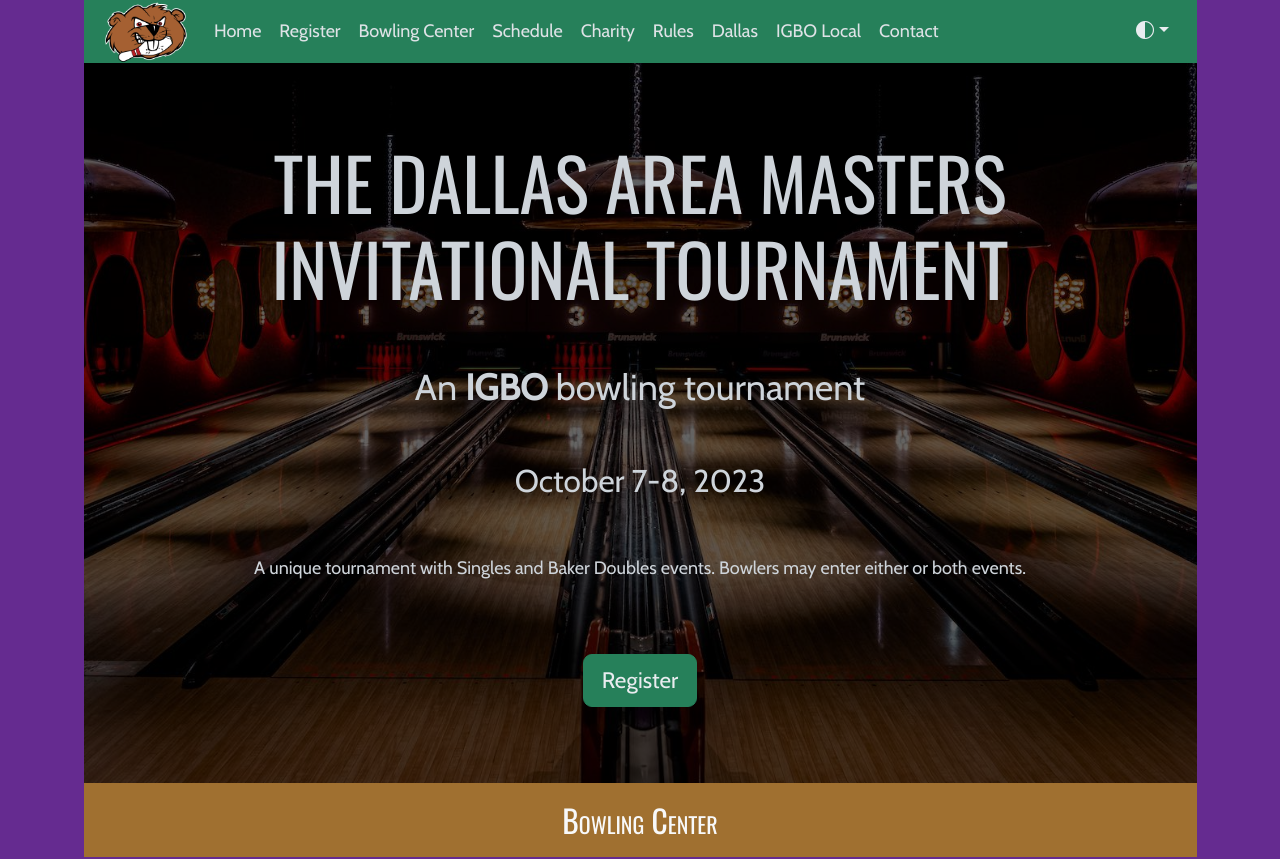
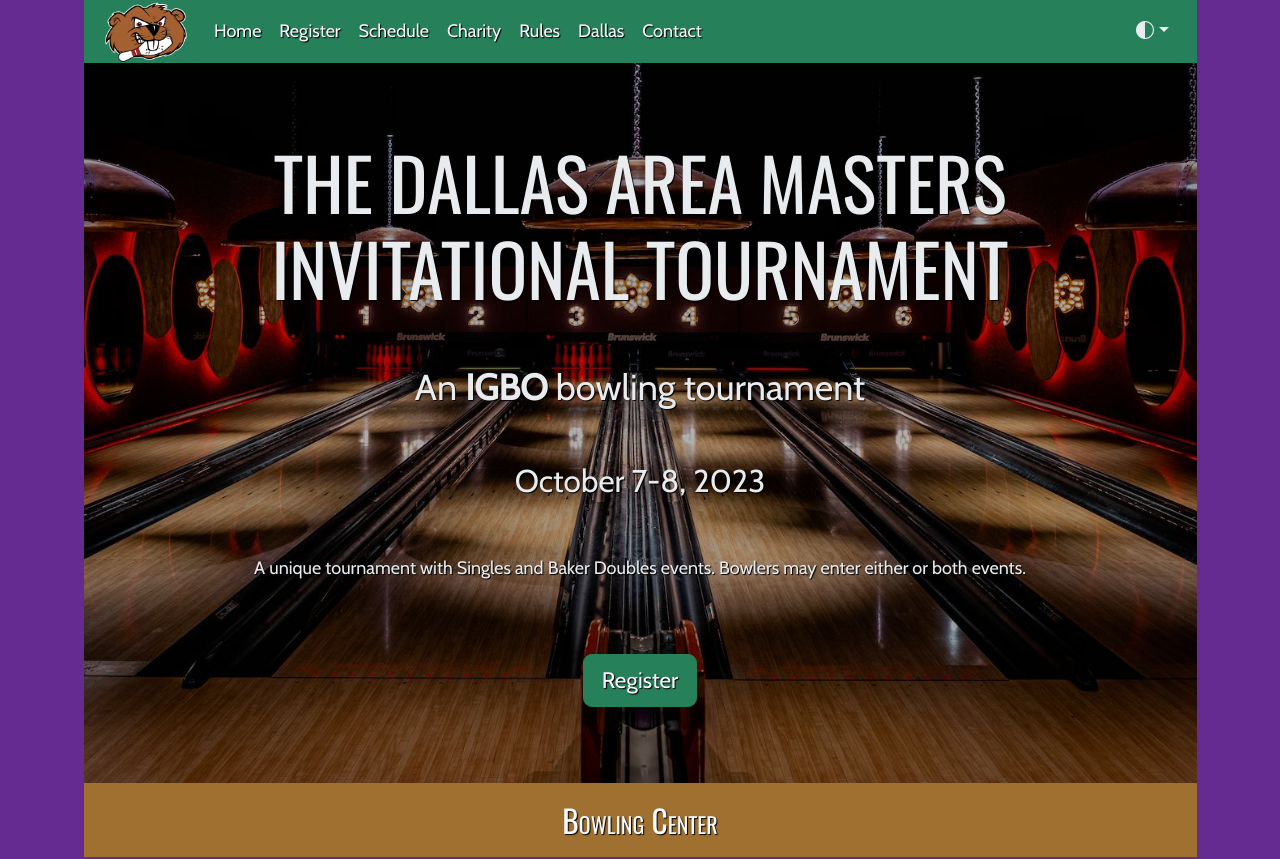
Before and after one commit to st33b/damit-nextjs, a Next.js app: page / in a window 1280 px wide. Shown: the top 859 px of the page. Built offline with nearby package versions, Linux system fonts and the light colour scheme.

Commit message:
minor ui updates (#8)
* minor ui updates

* oh delia, lighten up

```diff
--- a/src/components/dallas.js
+++ b/src/components/dallas.js
@@ -20,8 +20,8 @@ const Dallas = ({full}) => {
       </h3>
 
       <div className={styles.JumboImage}>
-        <div className={`${styles.BackgroundColor} ${styles.DowntownDaytimeColor}`}/>
-        <div className={`${styles.BackgroundImage} ${styles.DowntownDaytimeImage}`}/>
+        <div className={`${styles.DowntownDaytimeColor}`}/>
+        <div className={`${styles.DowntownDaytimeImage}`}/>
       </div>
       <div className={`${styles.Credit}`}>
         Image via{' '}
@@ -100,7 +100,7 @@ const Dallas = ({full}) => {
               <Image src={bigTex}
                      alt={'Big Tex'}
                      className={`${styles.Img}`}
-                     sizes={'(max-width: 575px) 95vw, (max-width: 767px) 50vw, (max-width: 1399px) 33vw'}
+                     sizes={'(max-width: 575px) 95vw, (min-width: 768px) 50vw, (min-width: 992px) 33vw'}
               />
             </div>
             <div className={`${styles.Credit}`}>
--- a/src/components/dallas.module.scss
+++ b/src/components/dallas.module.scss
@@ -1,24 +1,4 @@
 .Dallas {
-  .BackgroundColor {
-    position: absolute;
-    left: 0;
-    right: 0;
-    top: 0;
-    bottom: 0;
-    z-index: -1;
-    opacity: 0.3;
-  }
-  .BackgroundImage {
-    position: absolute;
-    left: 0;
-    right: 0;
-    top: 0;
-    bottom: 0;
-    z-index: -2 ;
-    background-repeat: no-repeat;
-    background-position: 0 25%;
-    background-size: cover;
-  }
   .JumboImage {
     position: relative;
     margin-bottom: 0.25rem;
@@ -32,14 +12,31 @@
     }
 
     .DowntownDaytimeColor {
+      position: absolute;
+      left: 0;
+      right: 0;
+      top: 0;
+      bottom: 0;
+      z-index: -1;
       background-color: transparent;
 
       [data-bs-theme='dark'] & {
+        opacity: 0.1;
         background-color: black;
       }
     }
 
     .DowntownDaytimeImage {
+      position: absolute;
+      left: 0;
+      right: 0;
+      top: 0;
+      bottom: 0;
+      z-index: -2 ;
+      background-repeat: no-repeat;
+      background-position: 0 25%;
+      background-size: cover;
+
       background-image: url('../images/dallas/downtown-daytime-750w.jpeg');
       @media (min-width: 768px) {
         background-image: url('../images/dallas/downtown-daytime.jpeg');
--- a/src/components/hero.module.scss
+++ b/src/components/hero.module.scss
@@ -8,9 +8,9 @@
     margin-right: 1.5rem;
     padding-bottom: 2.5rem;
 
-    color: var(--damit-gray-400);
+    color: var(--damit-gray-200);
     [data-bs-theme='dark'] & {
-      color: var(--damit-gray-500);
+      color: var(--damit-gray-400);
     }
 
     h1 {
@@ -43,10 +43,10 @@
     bottom: 0;
     z-index: -1;
     background-color: black;
-    opacity: 0.6;
+    opacity: 0.3;
 
     [data-bs-theme='dark'] & {
-      opacity: 0.75;
+      opacity: 0.5;
     }
   }
   .BackgroundImage {
--- a/src/components/layouts/layout.js
+++ b/src/components/layouts/layout.js
@@ -6,7 +6,7 @@ import Footer from "./footer";
 export default function RootLayout({ children }) {
   return (
     <ThemeContextProvider>
-      <div className={`container-md gx-0 gx-md-4`}>
+      <div className={`container-lg gx-0 gx-md-4`}>
         <Header/>
         <Navigation/>
 
--- a/src/components/layouts/navigation.js
+++ b/src/components/layouts/navigation.js
@@ -29,19 +29,18 @@ const Navigation = () => {
                   Home
                 </Link>
               </li>
-              <li className={`nav-item`} title={'Registration is not yet open'}>
+              <li className={`nav-item`} title={'Registration is open'}>
                 <a className={`nav-link`}
                    href={'https://www.tourn.io/tournaments/damit-2023'}
-                   onClick={() => {}}
                 >
                   Register
                 </a>
               </li>
-              <li className={`nav-item`}>
-                <Link className={`nav-link`} href={'/#location'}>
-                  Bowling Center
-                </Link>
-              </li>
+              {/*<li className={`nav-item`}>*/}
+              {/*  <Link className={`nav-link`} href={'/#location'}>*/}
+              {/*    Bowling Center*/}
+              {/*  </Link>*/}
+              {/*</li>*/}
               <li className={`nav-item`}>
                 <Link className={`nav-link`} href={'/#schedule'}>
                   Schedule
@@ -62,11 +61,11 @@ const Navigation = () => {
                   Dallas
                 </Link>
               </li>
-              <li className={`nav-item`}>
-                <Link className={`nav-link`} href={'/#igbo-local'}>
-                  IGBO Local
-                </Link>
-              </li>
+              {/*<li className={`nav-item`}>*/}
+              {/*  <Link className={`nav-link`} href={'/#igbo-local'}>*/}
+              {/*    IGBO Local*/}
+              {/*  </Link>*/}
+              {/*</li>*/}
               <li className={`nav-item`}>
                 <Link className={`nav-link`} href={'/#contact'}>
                   Contact
--- a/src/components/location.module.scss
+++ b/src/components/location.module.scss
@@ -1,12 +1,10 @@
 .Location {
   .Logo {
-    opacity: 0.85;
     background-color: var(--damit-gray-400);
     padding: 0.75rem 0;
 
     [data-bs-theme='dark'] & {
-      background-color: var(--damit-gray-500);
-      opacity: .75;
+      background-color: var(--damit-gray-400);
     }
   }
   .Map {
--- a/src/scss/_bootstrap-maps.scss
+++ b/src/scss/_bootstrap-maps.scss
@@ -1,14 +1,14 @@
 // Miscellaneous mappings
 :root,
 [data-bs-theme="light"] {
-  --#{$prefix}body-color: #{$gray-200};
+  --#{$prefix}body-color: #{$gray-100};
 
   --#{$prefix}purple-bg: #{$purple-bg-subtle};
   --#{$prefix}green-bg-subtle: #{$green-bg-subtle};
   --#{$prefix}section-heading-bg: #{$burnt-orange};
 
   .navbar {
-    --#{$prefix}navbar-color: #{$gray-300};
+    --#{$prefix}navbar-color: #{$gray-100};
     --#{$prefix}navbar-hover-color: #{$gray-100};
     --#{$prefix}navbar-active-color: #{$gray-100};
   }
@@ -18,7 +18,7 @@
 @include color-mode(dark, true) {
   color-scheme: dark;
 
-  --#{$prefix}body-color: #{$gray-400};
+  --#{$prefix}body-color: #{$gray-200};
 
   --#{$prefix}purple: #{$purple-dark};
   --#{$prefix}purple-bg: #{$purple-bg-subtle-dark};
@@ -28,7 +28,7 @@
   //--#${prefix}link-hover-color: #${}
 
   .navbar {
-    --#{$prefix}navbar-color: #{$gray-400};
+    --#{$prefix}navbar-color: #{$gray-200};
     --#{$prefix}navbar-hover-color: #{$body-color};
     --#{$prefix}navbar-active-color: #{$body-color};
   }
--- a/src/scss/damit.scss
+++ b/src/scss/damit.scss
@@ -6,6 +6,7 @@ body {
   position: relative;
 
   --damit-title-font-family: Oswald, var(--damit-font-sans-serif);
+  text-shadow: 1px 1px 1px var(--damit-black);
 
   .navigation {
 
@@ -49,7 +50,7 @@ body {
 
       color: var(--damit-gray-100);
       [data-bs-theme='dark'] & {
-        color: var(--damit-gray-400);
+        color: var(--damit-gray-300);
       }
     }
 
@@ -64,17 +65,16 @@ body {
     text-align: center;
 
     .footer-image {
-      opacity: 0.85;
-      background-color: var(--damit-gray-400);
+      //opacity: 0.85;
+      background-color: var(--damit-gray-200);
 
       [data-bs-theme='dark'] & {
-        opacity: 0.75;
+        //opacity: 0.75;
         background-color: var(--damit-gray-500);
       }
     }
 
     p {
-      opacity: 0.75;
       font-size: 90%;
       margin: 1rem 0;
 
```
Also changed, not shown: src/scss/_bootstrap-variables.scss (line endings or trailing spaces).
